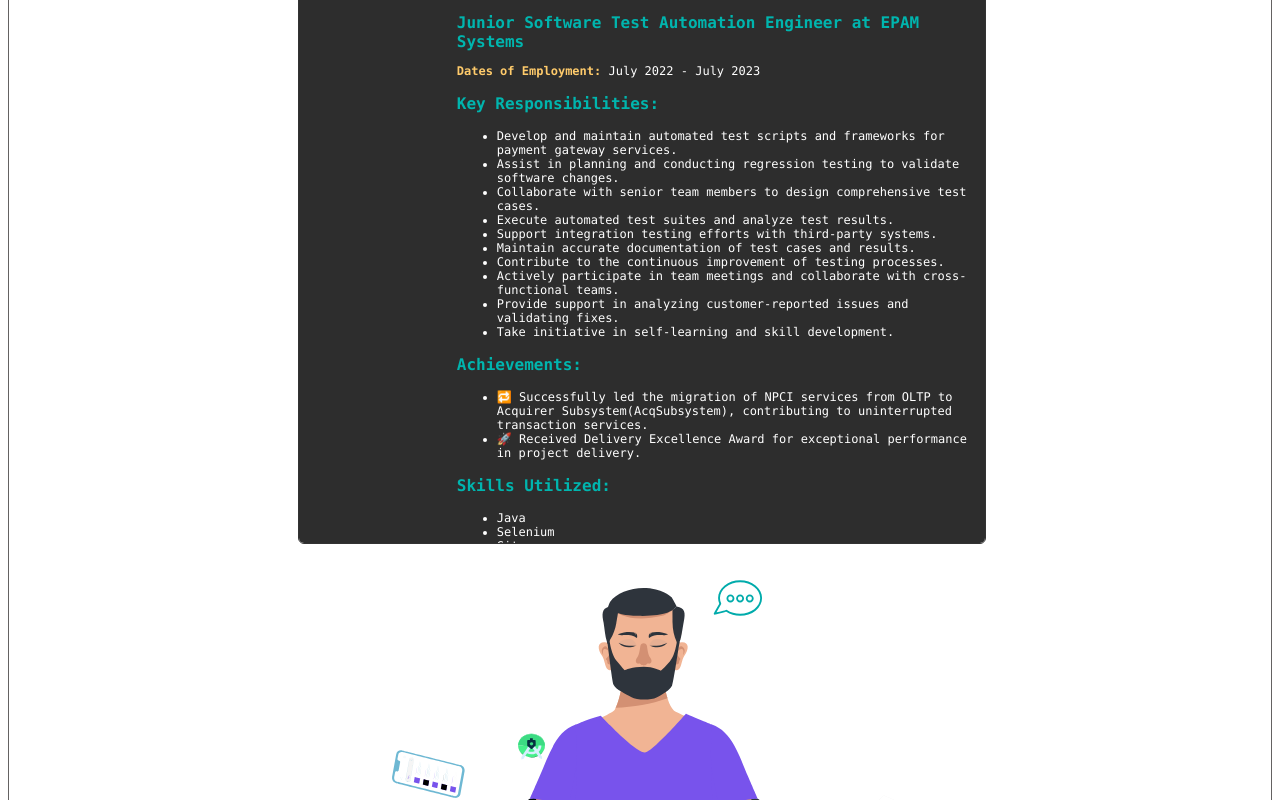
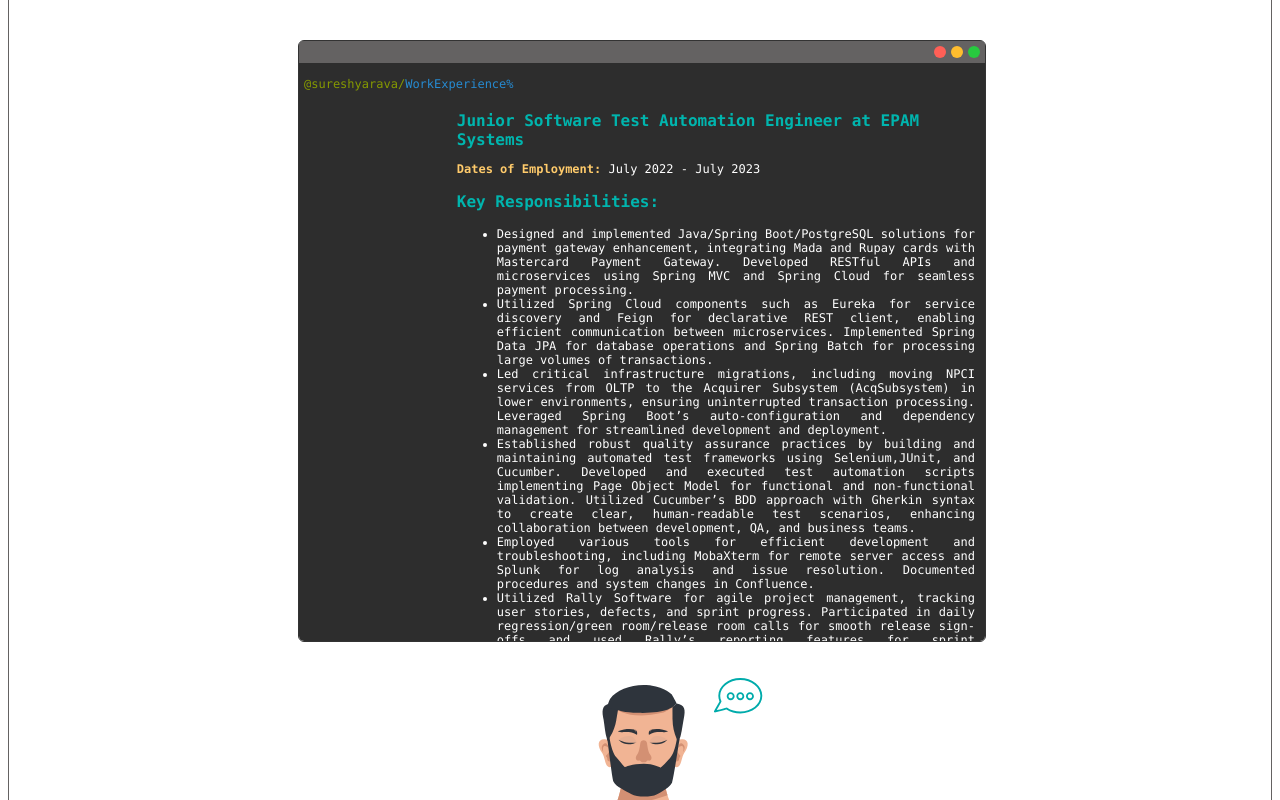
Before and after one commit to Sureshyarava/VenkataSureshYarava, a React (Create React App) app: page / in a window 1280 px wide. Shown: the part 1080-1880 px from the top of the page. Built offline with nearby package versions, Linux system fonts and the light colour scheme.

Commit message:
added skills and updated about me

```diff
--- a/src/Components/AboutMe.js
+++ b/src/Components/AboutMe.js
@@ -4,11 +4,14 @@
     return (
         <div className="about-me">
             <h2>About Me</h2>
-            <p style={{color: "black"}} className='justify'>I, Venkata Suresh Yarva, have committed myself to mastering software engineering and web development. With a solid foundation in software test automation engineering, I have evolved into a full-stack developer, specializing in both front-end and back-end technologies. My expertise lies in crafting interactive user interfaces (UIs) with React, managing component states, and enhancing performance for smooth user experiences. Additionally, I have developed secure and efficient back-end services using Django Rest Framework, including the creation of RESTful APIs, implementation of authentication and authorization mechanisms, and integration of databases to maintain data integrity and security.
+
+            <p style={{color: "black"}} className='justify'>I, Venkata Suresh Yarva, have committed myself to mastering software engineering and web development. With a solid foundation in software test automation engineering, I have evolved into a full-stack developer, specializing in both front-end and back-end technologies. My expertise lies in crafting interactive user interfaces (UIs) with React, managing component states, and enhancing performance for smooth user experiences. On the back-end, I have developed secure and efficient services using the Spring Framework, creating RESTful APIs, implementing authentication and authorization mechanisms, and integrating databases to maintain data integrity and security.
+                <br></br><br></br>
+                My proficiency with Spring extends to its various modules, including Spring Boot for rapid application development, Spring MVC for building web applications, and Spring Data for simplified data access. I've leveraged Spring Security to implement robust security measures and Spring Cloud for developing cloud-native applications. This comprehensive understanding of the Spring ecosystem allows me to build scalable, maintainable, and high-performance Java-based applications.
                 <br></br><br></br>
                 My journey has been enriched by gaining practical experience in Agile methodologies, version control with Git, and team collaboration. As a graduate student in Computer and Information Science and Engineering at the University of Florida, I have developed innovative solutions that address real-world problems, demonstrating my capability to solve complex issues. Professionally, I served as a Junior Software Test Automation Engineer at EPAM Systems, where I played a key role in integrating Mada and Rupay cards and spearheaded the migration of NPCI services. My research contributions have resulted in a published IEEE paper on transforming AutoCAD plots into G-code, underscoring my dedication to technological advancement and excellence.
                 <br></br><br></br>
-                I am eager to apply my full-stack development and test automation skills to new endeavors and projects. Feel free to contact me if you're interested in discussing potential partnerships or job opportunities.</p>
+                I am eager to apply my full-stack development skills, including my expertise in Spring Framework and test automation, to new endeavors and projects. Feel free to contact me if you're interested in discussing potential partnerships or job opportunities.</p>
 
             <div className="contact-links">
                 <a href="https://github.com/Sureshyarava" target="_blank" rel="noreferrer">
--- a/src/Components/Achievments.js
+++ b/src/Components/Achievments.js
@@ -4,8 +4,8 @@
     return (
         <div className='achievements centered-container'>
             <p className='justify padding'>Finalist in the Bioinformatics Contest 2021.</p>
-            <p className='justify padding'>CodeChef: Solved 700 problems, demonstrating strong problem-solving skills.</p>
-            <p className='justify padding'> LeetCode: Completed 268 problem-solving challenges and earned the 100 Days Badge in 2022.</p>
+            <p className='justify padding'>CodeChef: Solved 798 problems, demonstrating strong problem-solving skills.</p>
+            <p className='justify padding'>LeetCode: Completed 352 problem-solving challenges and earned the 100 Days Badge in 2022 and 2024.</p>
         </div>
     );
 }
--- a/src/Components/WorkExperience.js
+++ b/src/Components/WorkExperience.js
@@ -8,7 +8,7 @@
             <h3>Key Responsibilities:</h3>
             <ul>
                 {responsibilities.map((responsibility, index) => (
-                    <li key={index}>{responsibility}</li>
+                    <li key={index} style={{ textAlign: 'justify', marginRight: '10px'}}>{responsibility}</li>
                 ))}
             </ul>
             <h3>Achievements:</h3>
--- a/src/Json Files/Experiences.json
+++ b/src/Json Files/Experiences.json
@@ -4,20 +4,17 @@
         "companyName": "EPAM Systems",
         "datesEmployment": "July 2022 - July 2023",
         "responsibilities" : [
-            "Develop and maintain automated test scripts and frameworks for payment gateway services.",
-            "Assist in planning and conducting regression testing to validate software changes.",
-            "Collaborate with senior team members to design comprehensive test cases.",
-            "Execute automated test suites and analyze test results.",
-            "Support integration testing efforts with third-party systems.",
-            "Maintain accurate documentation of test cases and results.",
-            "Contribute to the continuous improvement of testing processes.",
-            "Actively participate in team meetings and collaborate with cross-functional teams.",
-            "Provide support in analyzing customer-reported issues and validating fixes.",
-            "Take initiative in self-learning and skill development."
+            "Designed and implemented Java/Spring Boot/PostgreSQL solutions for payment gateway enhancement, integrating Mada and Rupay cards with Mastercard Payment Gateway. Developed RESTful APIs and microservices using Spring MVC and Spring Cloud for seamless payment processing.",
+            "Utilized Spring Cloud components such as Eureka for service discovery and Feign for declarative REST client, enabling efficient communication between microservices. Implemented Spring Data JPA for database operations and Spring Batch for processing large volumes of transactions.",
+            "Led critical infrastructure migrations, including moving NPCI services from OLTP to the Acquirer Subsystem (AcqSubsystem) in lower environments, ensuring uninterrupted transaction processing. Leveraged Spring Boot’s auto-configuration and dependency management for streamlined development and deployment.",
+            "Established robust quality assurance practices by building and maintaining automated test frameworks using Selenium,JUnit, and Cucumber. Developed and executed test automation scripts implementing Page Object Model for functional and non-functional validation. Utilized Cucumber’s BDD approach with Gherkin syntax to create clear, human-readable test scenarios, enhancing collaboration between development, QA, and business teams.",
+            "Employed various tools for efficient development and troubleshooting, including MobaXterm for remote server access and Splunk for log analysis and issue resolution. Documented procedures and system changes in Confluence.",
+            "Utilized Rally Software for agile project management, tracking user stories, defects, and sprint progress. Participated in daily regression/green room/release room calls for smooth release sign-offs and used Rally’s reporting features for sprint retrospectives."
+
         ],
         "achievements": ["🔁 Successfully led the migration of NPCI services from OLTP to Acquirer Subsystem(AcqSubsystem), contributing to uninterrupted transaction services."," 🚀 Received Delivery Excellence Award for exceptional performance in project delivery."
     ],
-        "skillsUtilized": ["Java", "Selenium", "Git", "BDD (Behavioral Driven Development)", "Cucumber", "PostgreSQL", "Rest Assured", "Linux", "Jenkins"],
+        "skillsUtilized": ["Java", "Selenium", "Git", "BDD (Behavioral Driven Development)", "Cucumber", "PostgreSQL", "Rest Assured", "Linux", "Jenkins", "Spring (Boot, MVC, Cloud, Data, Security, JDBC)"],
         "projects": []
       },
       {
--- a/src/Json Files/SkillList.json
+++ b/src/Json Files/SkillList.json
@@ -1 +1 @@
-["Python" , "Java" , "GIT", "Linux", "Selenium", "HTML (HyperText Markup Language)", "CSS (Cascading Style sheet)", "JavaScript" , "PostgreSQL", "Docker" ,"AutoCAD", "Agile Methodology", "React JS" , "Django Rest Framework", "PostMan" , "Junit" ,"TestNG" , "Jenkins" , "Cucumber for BDD(Behaviour Driven Development)", "Pytest", "Locust"]
+["Java", "Python", "JavaScript", "HTML (HyperText Markup Language)", "CSS (Cascading Style sheet)", "React JS", "Flask", "Spring (Boot, MVC, Cloud, Data, Security, JDBC)", "GIT", "Linux", "Selenium", "Cucumber", "RestAssured", "Junit", "TestNG", "Pytest", "Cucumber for BDD(Behaviour Driven Development)", "PostgreSQL", "Docker", "Jenkins", "PostMan", "Splunk", "Locust", "Microservices", "Agile Methodology", "AutoCAD"]
```
Also changed, not shown: src/Json Files/WorkExperience.json (+7 -11 lines).
